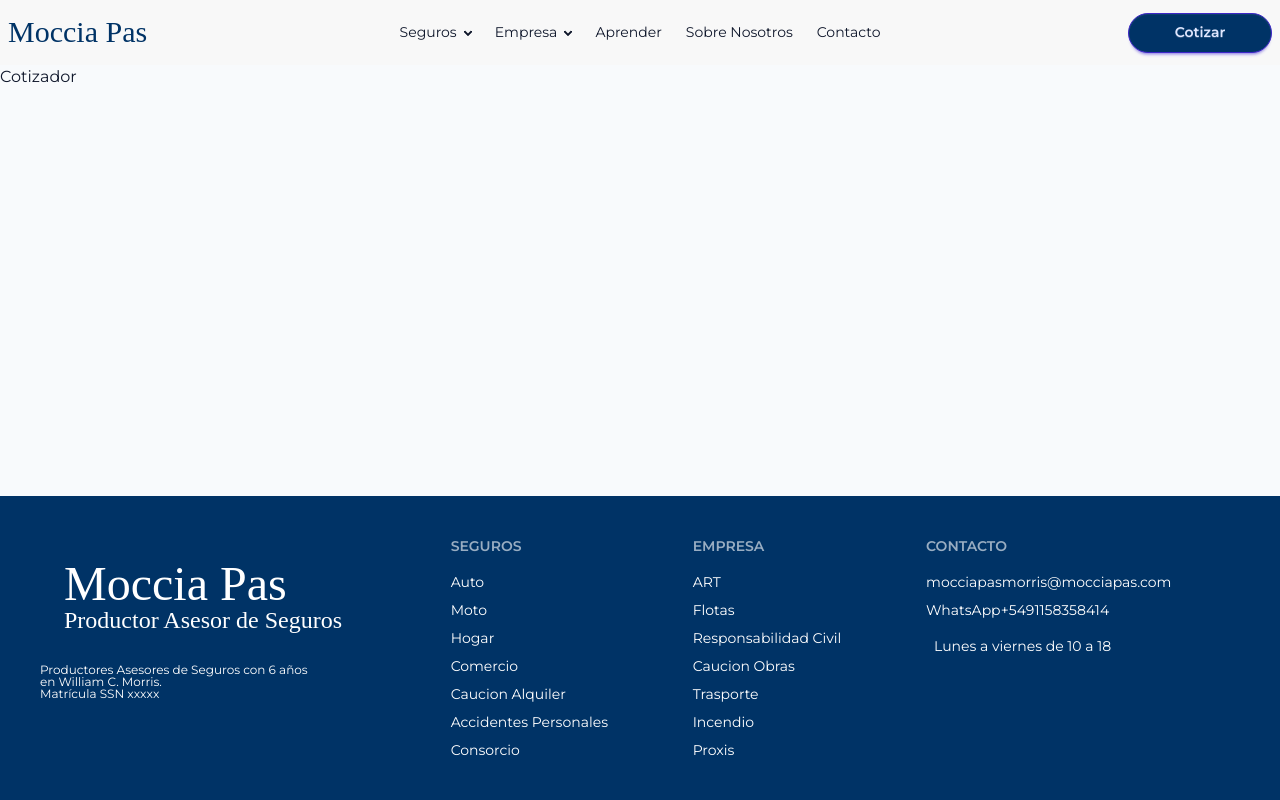
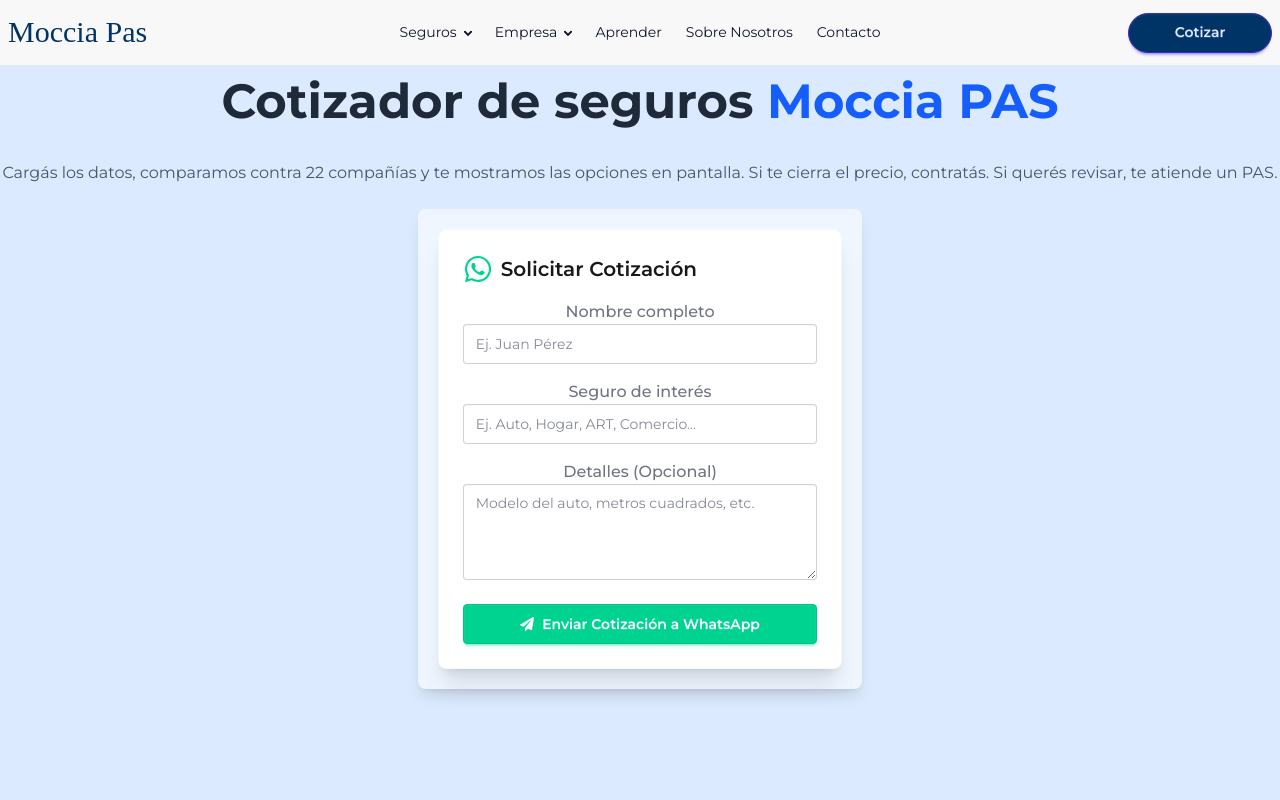
Before and after one commit to conrado85/moccia_pas, a React (Vite) app: page /cotizar in a window 1280 px wide. Shown: the top 800 px of the page. Built offline with nearby package versions, Linux system fonts and the light colour scheme; a web font is replaced by a local one.

Commit message:
creacion de componentes footer,navbar,cotizador

```diff
--- /dev/null
+++ b/src/components/CotizadorWhatsApp.tsx
@@ -0,0 +1,106 @@
+import { useForm } from "react-hook-form";
+import { z } from "zod";
+import { zodResolver } from "@hookform/resolvers/zod";
+import { FaWhatsapp, FaPaperPlane } from "react-icons/fa";
+
+// 1. Esquema de validación
+const formSchema = z.object({
+  nombre: z.string().min(2, "El nombre debe tener al menos 2 caracteres"),
+  cobertura: z.string().min(1, "Escribí el seguro que te interesa"),
+  mensaje: z.string().optional(),
+});
+
+type FormValues = z.infer<typeof formSchema>;
+
+export const CotizadorWhatsApp = () => {
+  // Número de la agencia (formato internacional sin el +)
+  const TELEFONO_WHATSAPP = "5491133539040";
+
+  const {
+    register,
+    handleSubmit,
+    formState: { errors },
+  } = useForm<FormValues>({
+    resolver: zodResolver(formSchema),
+  });
+
+  const onSubmit = (data: FormValues) => {
+    // 2. Formatear mensaje para WhatsApp (%0A = salto de línea)
+    const textoMensaje =
+      `Hola *Moccia PAS*, quisiera solicitar una cotización:%0A%0A` +
+      `👤 *Nombre:* ${data.nombre}%0A` +
+      `🛡️ *Tipo de Cobertura:* ${data.cobertura}%0A` +
+      `💬 *Detalles adicionales:* ${data.mensaje || "Sin detalles"}`;
+
+    const urlWhatsApp = `https://wa.me/${TELEFONO_WHATSAPP}?text=${textoMensaje}`;
+    window.open(urlWhatsApp, "_blank");
+  };
+
+  return (
+    <form
+      onSubmit={handleSubmit(onSubmit)}
+      className="card bg-base-100 w-full max-w-md shrink-0 shadow-xl border border-base-200 p-6 space-y-4"
+    >
+      <div className="flex items-center gap-2">
+        <FaWhatsapp className="text-3xl text-success" />
+        <h3 className="card-title text-xl text-base-content">
+          Solicitar Cotización
+        </h3>
+      </div>
+
+      {/* Campo Nombre */}
+      <div className="form-control w-full">
+        <label className="label">
+          <span className="label-text font-medium">Nombre completo</span>
+        </label>
+        <input
+          type="text"
+          placeholder="Ej. Juan Pérez"
+          {...register("nombre")}
+          className={`input input-bordered w-full ${errors.nombre ? "input-error" : ""}`}
+        />
+        {errors.nombre && (
+          <label className="label">
+            <span className="label-text-alt text-error">{errors.nombre.message}</span>
+          </label>
+        )}
+      </div>
+
+      {/* Campo Cobertura */}
+      <div className="form-control w-full">
+        <label className="label">
+          <span className="label-text font-medium">Seguro de interés</span>
+        </label>
+        <input
+          type="text"
+          placeholder="Ej. Auto, Hogar, ART, Comercio..."
+          {...register("cobertura")}
+          className={`input input-bordered w-full ${errors.cobertura ? "input-error" : ""}`}
+        />
+        {errors.cobertura && (
+          <label className="label">
+            <span className="label-text-alt text-error">{errors.cobertura.message}</span>
+          </label>
+        )}
+      </div>
+
+      {/* Campo Mensaje */}
+      <div className="form-control w-full">
+        <label className="label">
+          <span className="label-text font-medium">Detalles (Opcional)</span>
+        </label>
+        <textarea
+          placeholder="Modelo del auto, metros cuadrados, etc."
+          {...register("mensaje")}
+          className="textarea textarea-bordered h-24 w-full"
+        />
+      </div>
+
+      {/* Botón enviar */}
+      <button type="submit" className="btn btn-success text-white w-full gap-2 mt-2">
+        <FaPaperPlane />
+        Enviar Cotización a WhatsApp
+      </button>
+    </form>
+  );
+};
--- /dev/null
+++ b/src/components/QuoteGenerator.tsx
@@ -0,0 +1,29 @@
+import Card from "./ui/Card";
+
+export default function QuoteGenerator() {
+  return (
+    <div className=" bg-blue-100 min-h-screen">
+      <h2 className="text-4xl lg:text-5xl font-bold text-gray-800 text-center pt-10">
+        Cotizá tu auto o tu moto
+      </h2>
+      <p className="py-6 text-gray-600 text-center">
+        Cargás los datos, comparamos contra 22 compañías y te mostramos las
+        opciones en pantalla. Si te cierra el precio, contratás. Si querés
+        revisar, te atiende un PAS.
+      </p>
+      <div className=" w-3/4 mx-auto bg-blue-50 p-10 rounded-lg shadow-lg">
+        <div className="max-w-4xl mx-auto text-center">
+          <h2 className="text-4xl lg:text-5xl font-bold text-gray-800 mb-6">
+            ¿Qué seguro querés <span className="text-blue-600">Cotizar?</span>
+          </h2>
+          <p className="py-6 text-gray-600">
+            Elegí el tipo de vehículo para obtener tu cotización personalizada
+          </p>
+          <div className="flex flex-wrap justify-center gap-4">
+            <Card />
+          </div>
+        </div>
+      </div>
+    </div>
+  );
+}
--- /dev/null
+++ b/src/components/ui/Card.tsx
@@ -0,0 +1,42 @@
+import { Car, Bike, MoveRight } from "lucide-react";
+import { useNavigate } from 'react-router-dom';
+
+export default function Card() {
+
+const navigate = useNavigate();
+  const cardItems = [
+    {
+      name: "Auto",
+      icon: (
+        <Car className="h-15 w-15 text-blue-600 bg-blue-50 p-2 rounded-full" />
+      ),
+      description: "Proteje tu auto y viaja tranquilo",
+      navigateTo: "/cotizar"
+    },
+    {
+      name: "Moto",
+      icon: (
+        <Bike className="h-15 w-15 text-blue-600 bg-blue-50 p-2 rounded-full" />
+      ),
+      description: "Proteje tu moto y disfruta del camino",
+      navigateTo: "/seguros/motorbike"
+    },
+  ];
+
+  return (
+    <>
+      {cardItems.map((item, index) => (
+        <div
+          key={index}
+          className="text-center shadow-xl/30 rounded-xl w-72 m-2 p-5 bg-base-100  transition delay-150 duration-300 ease-in-out hover:-translate-y-1 hover:scale-110"
+          onClick={() => navigate(item.navigateTo)}
+        >
+          <div className="flex justify-center items-center">{item.icon}</div>
+          <p className="text-2xl font-bold">{item.name}</p>
+          <p className="text-lg text-gray-600">{item.description}</p>
+          <MoveRight className="h-6 w-6 text-blue-600 mt-2 mx-auto" />
+        </div>
+      ))}
+    </>
+  );
+}
--- a/src/pages/Art.tsx
+++ b/src/pages/Art.tsx
@@ -1,4 +1,4 @@
-import React from 'react'
+
 
 export default function Art() {
   return (
--- a/src/pages/Cotizador.tsx
+++ b/src/pages/Cotizador.tsx
@@ -1,7 +1,20 @@
-import React from 'react'
+import { CotizadorWhatsApp } from "../components/CotizadorWhatsApp";
 
 export default function Cotizador() {
   return (
-    <div>Cotizador</div>
-  )
+    <div className="hero  flex flex-col pb-20 bg-blue-100 min-h-screen">
+
+      <h2 className="text-4xl lg:text-5xl font-bold text-gray-800 m-3">
+        Cotizador de seguros <span className="text-blue-600">Moccia PAS</span>
+      </h2>
+      <p className="py-6 text-gray-600">
+        Cargás los datos, comparamos contra 22 compañías y te mostramos las
+        opciones en pantalla. Si te cierra el precio, contratás. Si querés
+        revisar, te atiende un PAS.
+      </p>
+      <div className="hero-content text-center bg-blue-50 p-5 rounded-lg shadow-lg">
+        <CotizadorWhatsApp />
+      </div>
+    </div>
+  );
 }
--- a/src/pages/Home.tsx
+++ b/src/pages/Home.tsx
@@ -1,9 +1,11 @@
 import Hero from '../components/Hero'
+import QuoteGenerator from '../components/QuoteGenerator'
 
 export default function Home() {
   return (
     <div>
       <Hero />
+      <QuoteGenerator />
 
     </div>
   )
--- /dev/null
+++ b/src/utils.ts
@@ -0,0 +1,4 @@
+
+export const getImageUrl = (person: { imageId: string }, size = "s"): string => {
+  return `https://i.imgur.com/${person.imageId}${size}.jpg`;
+};
```
Also changed, not shown: package.json (+6 -1 lines), 1 other file (tests, documents, lock files or other folders).
